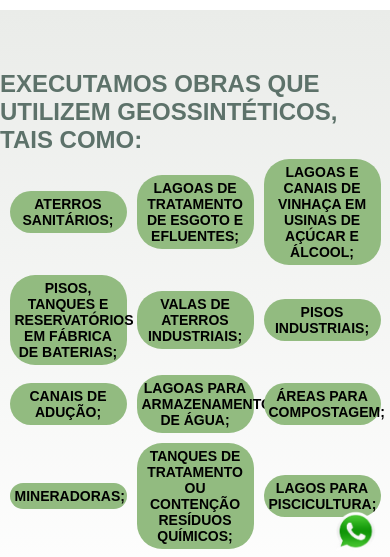
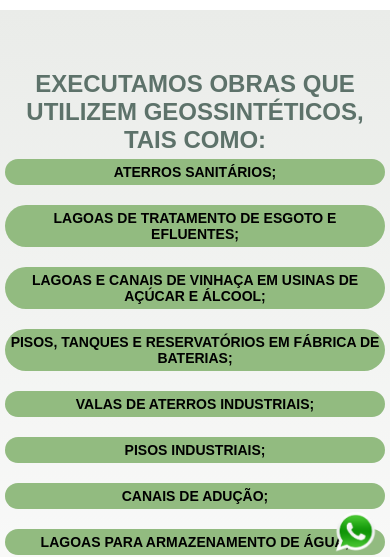
Before and after one commit to lucaslobatob/omnigeo-react, a React (Create React App) app: page / in a window 390 px wide. Shown: the part 269-826 px from the top of the page. Built offline with nearby package versions, Linux system fonts and the light colour scheme; grey boxes are pictures that could not be loaded.

Commit message:
Updating styled to mobile

```diff
--- a/src/components/contato/contato.css
+++ b/src/components/contato/contato.css
@@ -91,12 +91,14 @@
     flex-direction: column;
     align-items: center;
     text-align: center;
+    padding: 0px 40px 0px 0px;
   }
 
   .conts-init,
   .conts-redes,
   .conts-atendimento {
     max-width: 100%;
+    text-align: center;
   }
 
   .container-icon {
--- a/src/components/footer/footer.css
+++ b/src/components/footer/footer.css
@@ -4,4 +4,5 @@ footer {
   font-weight: bold;
   display: flex;
   justify-content: center;
+  text-align: center;
 }
--- a/src/components/orcamentos/orcamento.css
+++ b/src/components/orcamentos/orcamento.css
@@ -23,11 +23,13 @@
   color: #5d726a;
   font-size: 25px;
   justify-content: center;
+  text-align: center;
 }
 
 .orc-main p {
   color: #5d726a;
   font-size: 18px;
+  text-align: center;
 }
 
 .orc-form {
@@ -77,6 +79,7 @@ textarea {
 @media (max-width: 768px) {
   .container-orc {
     flex-direction: column;
+    padding: 0px 40px 0px 0px;
   }
 
   .orc-form {
--- a/src/components/servicos/servicos.css
+++ b/src/components/servicos/servicos.css
@@ -16,20 +16,21 @@
   justify-content: center;
   color: #5d726a;
   text-transform: uppercase;
+  text-align: center;
 }
 
 .serv-list {
   display: flex;
   flex-wrap: wrap;
   justify-content: center;
-  align-items: center;
+  gap: 10px;
 }
 
 .serv-list p {
-  width: 30%;
+  flex: 1 1 30%;
+  max-width: 30%;
   text-align: center;
   font-size: 14px;
-  list-style-type: none;
   background-color: #92bb80;
   text-transform: uppercase;
   border-radius: 25px;
@@ -38,3 +39,19 @@
   color: black;
   font-weight: bold;
 }
+
+/* Responsividade para telas menores (até 768px) */
+@media (max-width: 768px) {
+  .serv-list p {
+    flex: 1 1 45%;
+    max-width: 45%;
+  }
+}
+
+/* Para telas bem pequenas (até 480px) - opcional */
+@media (max-width: 480px) {
+  .serv-list p {
+    flex: 1 1 100%;
+    max-width: 100%;
+  }
+}
```
